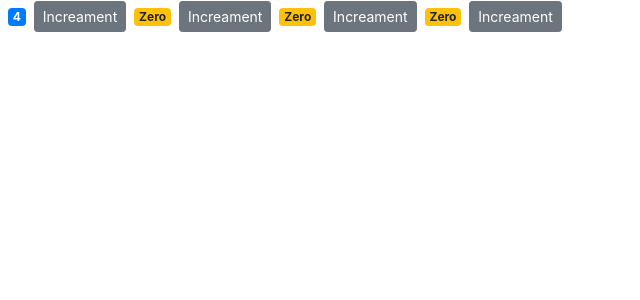
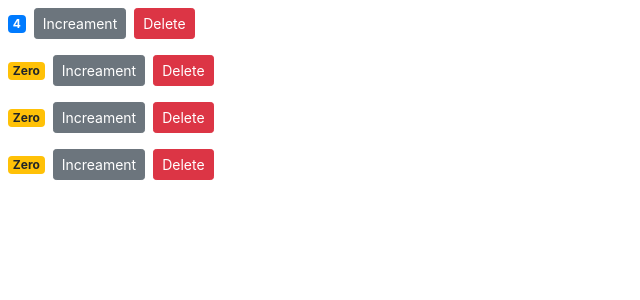
Before and after one commit to RanSolo/react-shopping-cart-implementation, a React (Create React App) app: page / in a window 1280 px wide. Shown: the top 300 px of the page, without its empty margins (0-640 px from the left). Built offline with nearby package versions, Linux system fonts and the light colour scheme.

Commit message:
add-delete-button-and-handler

```diff
--- a/src/components/counter.jsx
+++ b/src/components/counter.jsx
@@ -11,15 +11,21 @@
 
   render() {
     return (
-      <React.Fragment>
+      <div>
         <span className={this.getBadgeClasses()}>{this.formatCount()}</span>
         <button
-          onClick={() => this.handleIncrement()}
+          onClick={this.handleIncrement}
           className="btn btn-secondary btn-sm"
         >
           Increament
         </button>
-      </React.Fragment>
+        <button
+          onClick={this.props.onDelete}
+          className="btn btn-danger btn-sm m-2"
+        >
+          Delete
+        </button>
+      </div>
     );
   }
 
--- a/src/components/counters.jsx
+++ b/src/components/counters.jsx
@@ -10,11 +10,20 @@
       { id: 4, value: 0 }
     ]
   };
+
+  handleDelete = () => {
+    console.log("Event Handler Called");
+  };
+
   render() {
     return (
       <div>
         {this.state.counters.map(counter => (
-          <Counter key={counter.id} value={counter.value} />
+          <Counter
+            key={counter.id}
+            onDelete={this.handleDelete}
+            value={counter.value}
+          />
         ))}
       </div>
     );
```
